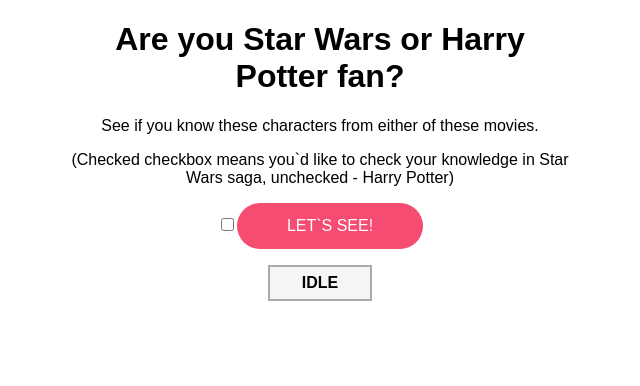
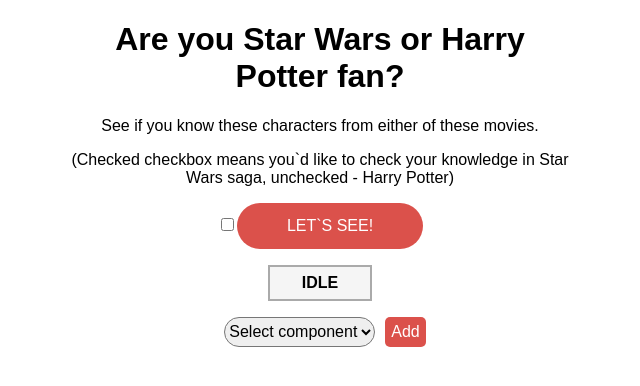
Before and after one commit to MartynasDru/hometogo-task, a React (Create React App) app: page / in a window 1280 px wide. Shown: the top 386 px of the page, without its empty margins (320-960 px from the left). Built offline with nearby package versions, Linux system fonts and the light colour scheme.

Commit message:
dev<ComboBox> add ComboBox visualization

```diff
--- a/src/App.tsx
+++ b/src/App.tsx
@@ -3,6 +3,7 @@
 
 import { connect } from 'react-redux';
 
+import ComboBox from './components/ComboBox/ComboBox';
 import ComponentA from './components/ComponentA/ComponentA';
 import ComponentB from './components/ComponentB/ComponentB';
 import ComponentC from './components/ComponentC/ComponentC';
@@ -23,6 +24,7 @@
         <ComponentA />
         <ComponentD />
         <ComponentC />
+        <ComboBox />
       </div>
     );
   }
--- /dev/null
+++ b/src/components/ComboBox/ComboBox.tsx
@@ -0,0 +1,30 @@
+import * as React from 'react';
+
+const ComboBox = () => {
+    return (
+        <div>
+            <select style={{
+                borderRadius: '50px',
+                fontSize: '16px',
+                height: '30px',
+                margin: '0 10px',
+            }}>
+                <option value="0">Select component</option>
+                <option>Component A</option>
+                <option>Component B</option>
+                <option>Component C</option>
+                <option>Component D</option>
+            </select>
+            <button style={{
+                backgroundColor: '#db514b',
+                border: 'none',
+                borderRadius: '5px',
+                color: 'white',
+                fontSize: '16px',
+                height: '30px',
+            }}>Add</button>
+        </div>
+    );
+}
+
+export default ComboBox;
--- a/src/components/ComponentA/ComponentA.css
+++ b/src/components/ComponentA/ComponentA.css
@@ -2,7 +2,7 @@
     border: none;
     border-radius: 50px;
     padding: 14px 50px;
-    background-color: #f64c72;
+    background-color: #db514b;
     color: white;
     text-transform: uppercase;
     font-size: 16px;
```
